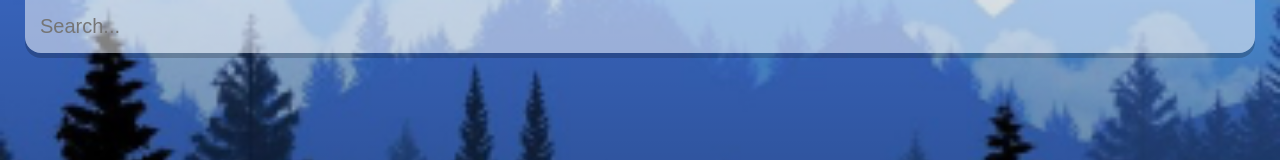
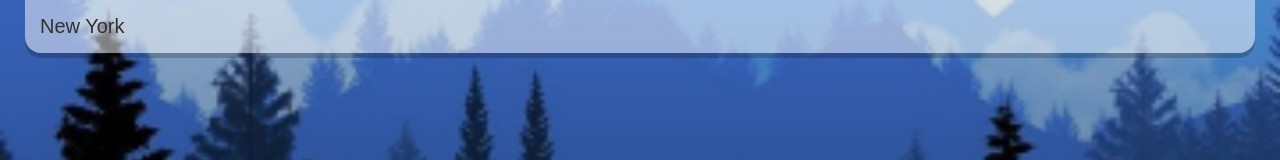
Before and after one commit to DinhSonHai/weather-app, a React (Create React App) app: page / in a window 1280 px wide. Shown: the top 160 px of the page. Built offline with nearby package versions, Linux system fonts and the light colour scheme.

Commit message:
Add default location when open app

```diff
--- a/src/App.js
+++ b/src/App.js
@@ -5,7 +5,7 @@ const api = {
 }
 function App() {
 
-  const [query, setQuery] = useState('');
+  const [query, setQuery] = useState('New York');
   const [weather, setWeather] = useState({});
 
   const search = evt => {
```
